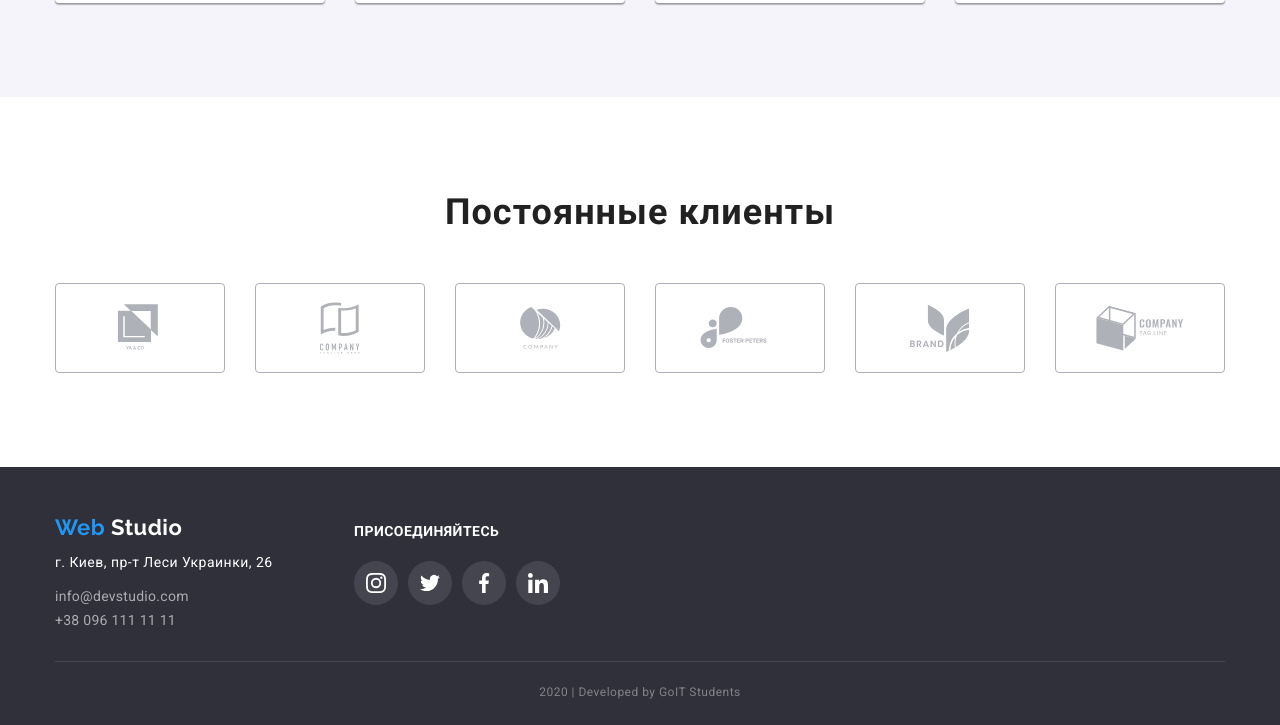
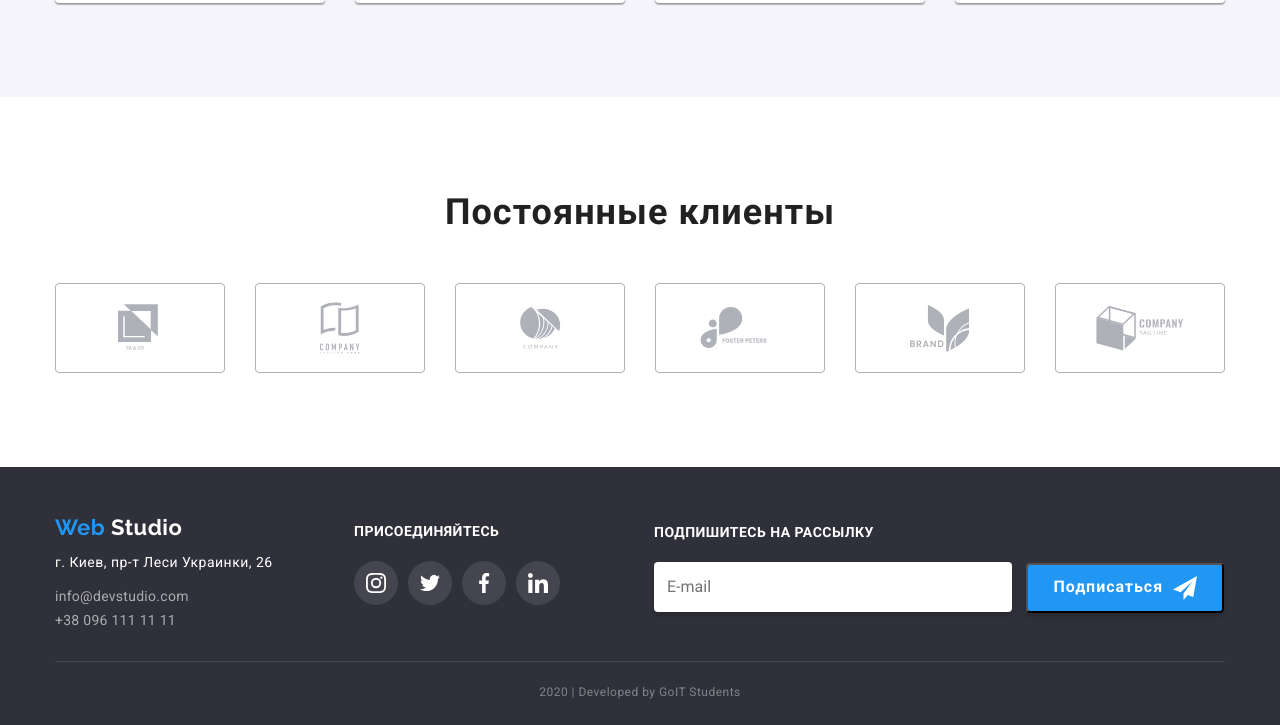
Before and after one commit to mrpembroke/goit-markup-hw-06, a plain HTML site: page index.html in a window 1280 px wide. Shown: the part 2300-3025 px from the top of the page. Drawn offline with nearby package versions, Linux system fonts and the light colour scheme.

Commit message:
add footer form subscribe

```diff
--- a/css/styles.css
+++ b/css/styles.css
@@ -703,6 +703,54 @@ body {
 	border-radius: 50%;
 } */
 
+.form-subscribe {
+	margin-top: 57px;
+	margin-left: 94px;
+}
+
+.subscribe {
+	/* display: flex; */
+	margin: 0;
+}
+
+.subscribe-item {
+	margin-right: 10px;
+	padding: 18px 12px;
+	width: 358px;
+	height: 50px;
+
+	/* font-size: 16px; */
+	line-height: 1.87;
+	color: rgba(255, 255, 255, 0.6);
+
+	border: 1px solid rgba(255, 255, 255, 0.3);
+	border-radius: 4px;
+	box-shadow: 0px 4px 4px rgba(0, 0, 0, 0.15);
+}
+
+.subscribe-btn {
+	display: inline-flex;
+	padding: 10px 25px;
+	height: 50px;
+	align-items: center;
+	/* margin-right: 10px; */
+	/* display: flex; */
+
+	font-weight: 700;
+	letter-spacing: 0.06em;
+	color: var(--third-text-color);
+
+	background-color: var(--accent-color);
+	border-radius: 4px;
+	box-shadow: 0px 4px 4px rgba(0, 0, 0, 0.15);
+}
+
+.subscribe-icon {
+	width: 24px;
+	height: 24px;
+	margin-left: 10px;
+}
+
 .footer .footer-section {
 	padding-top: 48px;
 }
@@ -727,7 +775,7 @@ body {
 .socials .link:focus {
 	color: var(--accent-color);
 }
-.socials .socials-title {
+.socials-title {
 	margin-top: 0;
 	margin-bottom: 21px;
 	font-weight: 700;
--- a/index.html
+++ b/index.html
@@ -472,6 +472,24 @@
             </li>
           </ul>
         </section>
+
+        <!-- Форма подписки -->
+        <section class="form-subscribe">
+          <h2 class="socials-title">подпишитесь на рассылку</h2>
+          <div class="">
+            <form class="js-speaker-form subscribe">
+              <!-- <label for="mail">Почта</label> -->
+              <input type="email" name="mail" id="mail" placeholder="E-mail" class="subscribe-item" />
+              <button type="submit" class="subscribe-btn">
+                Подписаться
+                <svg class="subscribe-icon">
+                  <use href="./img/sprite.svg#icon-send"></use>
+                </svg>
+              </button>
+            </form>
+          </div>
+
+        </section>
       </div>
 
       <p class="copy">2020 | Developed by GoIT Students</p>
```
Also changed, not shown: portfolio.html (+18 -0 lines).
